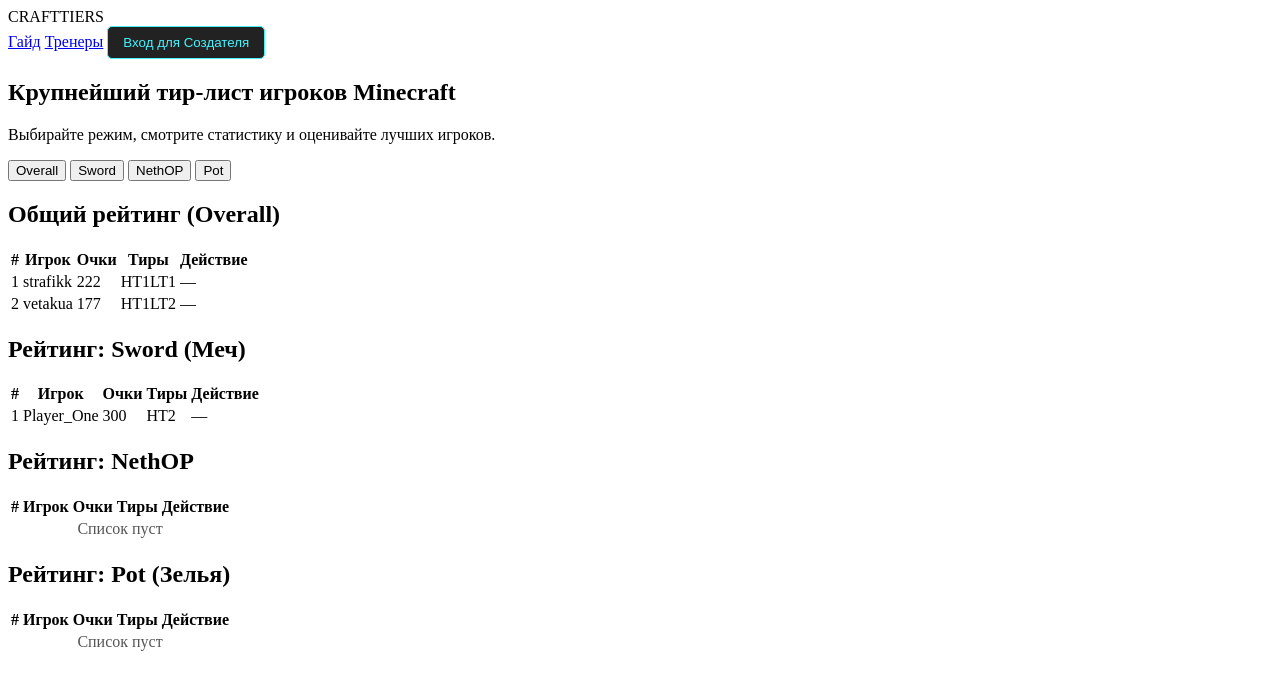
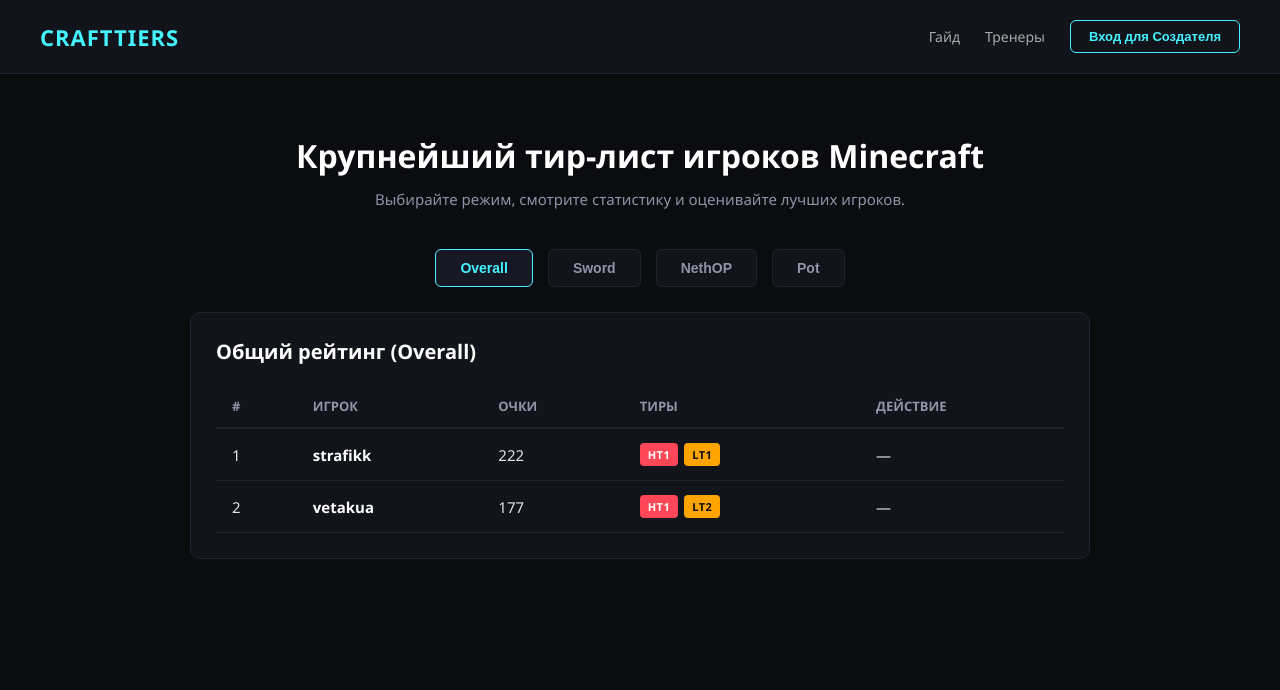
Before and after one commit to poprikolusdelalakk-cmd/my-cool-tiers, a plain HTML site: page index.html in a window 1280 px wide. Drawn offline with Linux system fonts and the light colour scheme.

Commit message:
Update style.css

```diff
--- a/style.css
+++ b/style.css
@@ -1,61 +1,264 @@
-/* Стили для панели администратора */
-.admin-panel {
-    max-width: 800px;
-    margin: 20px auto;
-    padding: 20px;
-    background-color: #1c1f2b;
-    border: 2px dashed #45f3ff;
-    border-radius: 8px;
+/* Общие стили и сброс отступов */
+* {
+    box-sizing: border-box;
+    margin: 0;
+    padding: 0;
 }
-.admin-panel h3 {
-    margin-top: 0;
+
+body {
+    background-color: #0b0c10;
+    color: #ffffff;
+    font-family: 'Segoe UI', Tahoma, Geneva, Verdana, sans-serif;
+    padding-bottom: 50px;
+}
+
+/* Шапка сайта */
+header {
+    display: flex;
+    justify-content: space-between;
+    align-items: center;
+    padding: 20px 40px;
+    background-color: #12141c;
+    border-bottom: 1px solid #1f2330;
+}
+
+.logo {
+    font-weight: 800;
+    font-size: 22px;
+    color: #45f3ff;
+    letter-spacing: 1px;
+}
+
+nav {
+    display: flex;
+    align-items: center;
+    gap: 25px;
+}
+
+nav a {
+    color: #aaaaaa;
+    text-decoration: none;
+    font-size: 14px;
+    transition: color 0.2s;
+}
+
+nav a:hover {
     color: #45f3ff;
 }
+
+.btn-admin {
+    background-color: transparent;
+    color: #45f3ff;
+    border: 1px solid #45f3ff;
+    padding: 8px 18px;
+    border-radius: 6px;
+    font-weight: 600;
+    cursor: pointer;
+    font-size: 13px;
+    transition: all 0.2s;
+}
+
+.btn-admin:hover {
+    background-color: #45f3ff;
+    color: #0b0c10;
+}
+
+/* Главный блок текста */
+.hero {
+    text-align: center;
+    padding: 60px 20px 40px 20px;
+}
+
+.hero h1 {
+    font-size: 32px;
+    font-weight: 700;
+    margin-bottom: 12px;
+}
+
+.hero p {
+    color: #8f94a6;
+    font-size: 15px;
+}
+
+/* Контейнер вкладок */
+.tabs-container {
+    display: flex;
+    justify-content: center;
+    gap: 15px;
+    margin-bottom: 25px;
+}
+
+.tab-btn {
+    background-color: #12141c;
+    border: 1px solid #1f2330;
+    color: #8f94a6;
+    padding: 10px 24px;
+    font-size: 14px;
+    font-weight: 600;
+    border-radius: 6px;
+    cursor: pointer;
+    transition: all 0.2s;
+}
+
+.tab-btn:hover {
+    color: #ffffff;
+    border-color: #3b4257;
+}
+
+.tab-btn.active {
+    color: #45f3ff;
+    background-color: #161924;
+    border-color: #45f3ff;
+}
+
+/* Отображение контента вкладок */
+.tab-content {
+    display: none; /* Скрывает все вкладки по умолчанию */
+    max-width: 900px;
+    margin: 0 auto;
+    padding: 25px;
+    background-color: #12141c;
+    border-radius: 10px;
+    border: 1px solid #1f2330;
+}
+
+.tab-content.active {
+    display: block; /* Показывает только активную */
+}
+
+.tab-content h2 {
+    font-size: 20px;
+    margin-bottom: 20px;
+    color: #ffffff;
+}
+
+/* Таблицы */
+.table-scroll {
+    overflow-x: auto;
+}
+
+table {
+    width: 100%;
+    border-collapse: collapse;
+    text-align: left;
+}
+
+th {
+    color: #8f94a6;
+    font-size: 13px;
+    font-weight: 600;
+    text-transform: uppercase;
+    padding: 12px 16px;
+    border-bottom: 2px solid #1f2330;
+}
+
+td {
+    padding: 14px 16px;
+    font-size: 15px;
+    border-bottom: 1px solid #1f2330;
+    color: #e1e3e8;
+}
+
+tr:hover td {
+    background-color: #161924;
+}
+
+.player-name {
+    font-weight: 600;
+    color: #ffffff;
+}
+
+/* Стиль плашек тиров */
+.tier {
+    display: inline-block;
+    padding: 4px 8px;
+    border-radius: 4px;
+    font-size: 11px;
+    font-weight: 700;
+    margin-right: 6px;
+    letter-spacing: 0.5px;
+}
+
+.tier.ht { background-color: #ff4757; color: #ffffff; }
+.tier.lt { background-color: #ffa502; color: #0b0c10; }
+
+/* Панель администратора */
+.admin-panel {
+    max-width: 900px;
+    margin: 0 auto 30px auto;
+    padding: 25px;
+    background-color: #161924;
+    border: 2px dashed #45f3ff;
+    border-radius: 10px;
+}
+
+.admin-panel h3 {
+    margin-bottom: 15px;
+    font-size: 18px;
+    color: #45f3ff;
+}
+
 #addPlayerForm {
     display: flex;
     flex-wrap: wrap;
-    gap: 10px;
+    gap: 12px;
 }
+
 #addPlayerForm input, #addPlayerForm select {
     background-color: #0b0c10;
-    border: 1px solid #333;
-    color: white;
-    padding: 8px;
-    border-radius: 4px;
+    border: 1px solid #2d3245;
+    color: #ffffff;
+    padding: 10px 14px;
+    border-radius: 6px;
+    font-size: 14px;
     flex: 1;
-    min-width: 120px;
+    min-width: 140px;
 }
+
+#addPlayerForm input:focus, #addPlayerForm select:focus {
+    outline: none;
+    border-color: #45f3ff;
+}
+
 .btn-submit {
     background-color: #45f3ff;
     color: #0b0c10;
     border: none;
-    font-weight: bold;
-    padding: 8px 15px;
-    border-radius: 4px;
+    font-weight: 700;
+    padding: 10px 24px;
+    border-radius: 6px;
     cursor: pointer;
+    font-size: 14px;
+    transition: background-color 0.2s;
 }
-.btn-admin {
-    background-color: #222;
-    color: #45f3ff;
-    border: 1px solid #45f3ff;
-    padding: 8px 15px;
-    border-radius: 5px;
-    cursor: pointer;
+
+.btn-submit:hover {
+    background-color: #37cfdb;
 }
+
 .btn-logout {
     background: none;
     border: none;
     color: #ff4757;
-    margin-top: 10px;
+    margin-top: 15px;
     cursor: pointer;
     text-decoration: underline;
+    font-size: 13px;
 }
+
 .btn-delete {
-    background-color: #ff4757;
-    color: white;
-    border: none;
-    padding: 3px 8px;
+    background-color: rgba(255, 71, 87, 0.1);
+    color: #ff4757;
+    border: 1px solid #ff4757;
+    padding: 4px 10px;
     border-radius: 4px;
     cursor: pointer;
     font-size: 12px;
+    font-weight: 600;
+    transition: all 0.2s;
 }
+
+.btn-delete:hover {
+    background-color: #ff4757;
+    color: #ffffff;
+}
```
